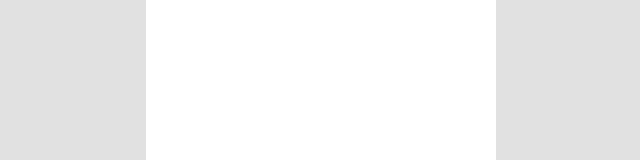
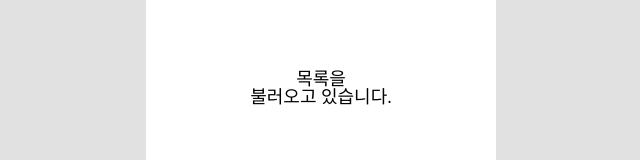
Before and after one commit to Yongveloper/bjchango, a React (Create React App) app: page /order in a window 1280 px wide. Shown: the part 320-480 px from the top of the page, without its empty margins (319-959 px from the left). Built offline with nearby package versions, Linux system fonts and the light colour scheme; data requests are answered from the project's data file.

Commit message:
feat: Loader 컴포넌트 생성

```diff
--- /dev/null
+++ b/src/components/Loader/Loader.styles.ts
@@ -0,0 +1,5 @@
+import styled from 'styled-components';
+
+export const LoaderContainer = styled.p`
+  text-align: center;
+`;
--- /dev/null
+++ b/src/components/Loader/Loader.tsx
@@ -0,0 +1,13 @@
+import * as S from './Loader.styles';
+
+function Loader() {
+  return (
+    <S.LoaderContainer>
+      목록을
+      <br />
+      불러오고 있습니다.
+    </S.LoaderContainer>
+  );
+}
+
+export default Loader;
--- /dev/null
+++ b/src/components/Loader/index.tsx
@@ -0,0 +1,3 @@
+import Loader from './Loader';
+
+export default Loader;
--- a/src/pages/Order/Order.tsx
+++ b/src/pages/Order/Order.tsx
@@ -1,9 +1,11 @@
+/* eslint-disable @typescript-eslint/no-unused-vars */
 import OrderFooter from 'components/OrderFooter';
 import * as S from './Order.styles';
 import LogoImage from 'images/logo-small.svg';
 import { useGetProductsQuery } from 'api/productsApi';
-import Product from 'components/Product';
+import ProductCard from 'components/ProductCard';
 import ProductList from 'components/ProductList';
+import Loader from 'components/Loader';
 
 function Order() {
   const { data: products, isLoading, isError } = useGetProductsQuery();
@@ -16,14 +18,8 @@ function Order() {
         <S.Logo src={LogoImage} alt="Logo" />
       </S.Header>
       <S.Container>
-        {isLoading && (
-          <p>
-            목록을
-            <br />
-            불러오고 있습니다.
-          </p>
-        )}
-        {isError && <p>데이터를 불러오지 못했습니다.</p>}
+        {!isLoading && <Loader />}
+        {/* {isError && <p>데이터를 불러오지 못했습니다.</p>}
         <ProductList>
           {products?.map((product) => (
             <Product
@@ -35,7 +31,7 @@ function Order() {
               price={product.price}
             />
           ))}
-        </ProductList>
+        </ProductList> */}
       </S.Container>
       <OrderFooter />
     </>
```
